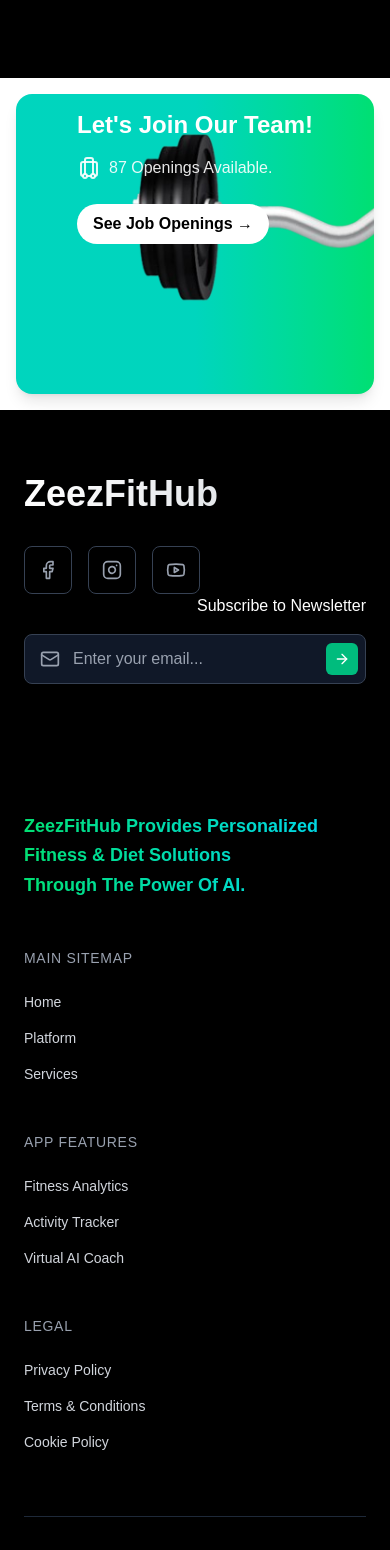
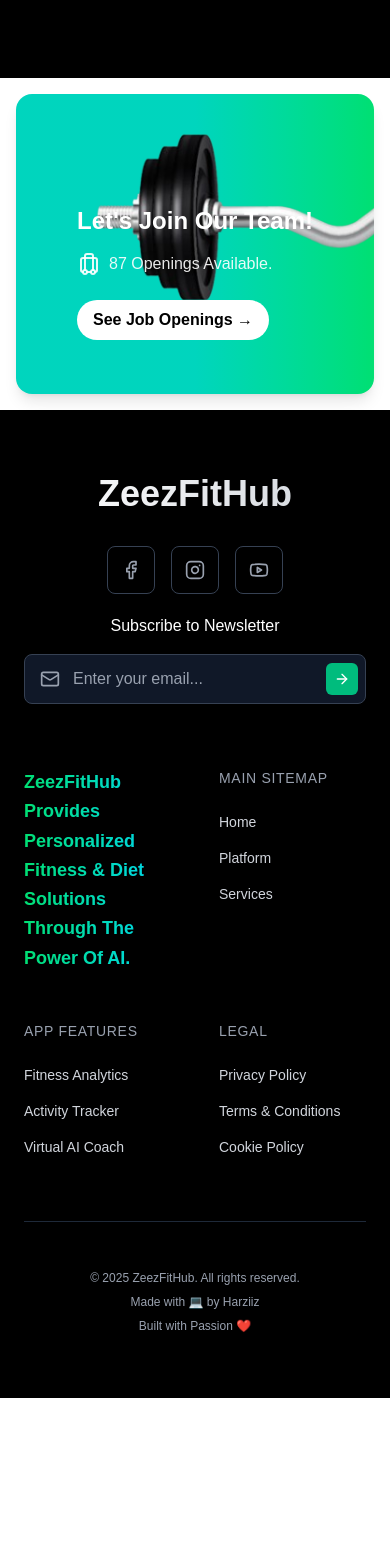
Before and after one commit to Harziz712/fitmode-demo, a Next.js app: page / in a window 390 px wide. Shown: the part 10118-11668 px from the top of the page. After the commit the page ends 11516 px from the top, so only its background shows below. Built offline with nearby package versions, Linux system fonts and the light colour scheme.

Commit message:
footer refactored

```diff
--- a/app/components/Contact.tsx
+++ b/app/components/Contact.tsx
@@ -22,7 +22,7 @@ const Contact = () => {
     >
       <div className="w-full rounded-2xl bg-gradient-to-r from-teal-400 via-teal-400 to-green-400 p-0">
         <div className="w-full rounded-2xl bg-gradient-to-r from-teal-400 via-teal-400 to-green-400 p-4 sm:p-6 md:p-8 flex flex-col md:flex-row items-center justify-between gap-6 text-white shadow-lg bg-[url(/barbell.png)] bg-cover bg-center bg-no-repeat min-h-[300px] md:min-h-[400px] lg:min-h-[500px]">
-          <div className="flex flex-col gap-4 md:gap-10 max-w-full md:max-w-md md:pl-10">
+          <div className="flex flex-col gap-4 md:gap-10  max-w-full md:max-w-xl pt-24 md:pt-0 md:pl-10">
             <h2 className="text-2xl sm:text-3xl md:text-5xl font-bold leading-tight">
               Let's Join Our Team!
             </h2>
@@ -34,7 +34,6 @@ const Contact = () => {
             </button>
           </div>
           <div className="w-full md:w-auto flex-shrink-0">
-            {/* You can add an image or illustration here for larger screens if needed */}
           </div>
         </div>
       </div>
--- a/app/components/Footer.tsx
+++ b/app/components/Footer.tsx
@@ -53,13 +53,13 @@ const Footer = () => {
       <div className="max-w-7xl mx-auto">
         {/* Header Section */}
         <div>
-        <div className="text-center grid w-full md:grid-cols-2 grid-cols-1   mb-16">
-         <div className=' text-start'>
+        <div className="text-center grid w-full md:grid-cols-2 grid-cols-1 gap-5 md:gap-0  md:mb-16">
+         <div className=' md:text-start '>
            <h1 className="text-4xl md:text-5xl font-bold mb-6 bg-gradient-to-r from-white to-gray-300 bg-clip-text text-transparent">
             ZeezFitHub
           </h1>
 
-          <div className="flex justify-start gap-4 mt-8">
+          <div className="flex md:justify-start  justify-center gap-4 mt-8">
             {[
               { Icon: FacebookIcon, href: 'https://facebook.com', label: 'Facebook' },
               { Icon: InstagramIcon, href: 'https://instagram.com', label: 'Instagram' },
@@ -86,7 +86,7 @@ const Footer = () => {
          </div>
 
         {/* Newsletter Subscription */}
-        <div className="mb-16 flex flex-col items-end">
+        <div className="mb-16 flex flex-col md:items-end">
           <h3 className="text-white  text-md font-medium mb-4">Subscribe to Newsletter</h3>
           <div className="relative w-full max-w-md">
             <Mail className="absolute left-4 top-1/2 transform -translate-y-1/2 w-5 h-5 text-gray-400" />
@@ -110,7 +110,7 @@ const Footer = () => {
 
         </div>
 </div>
-        <div className="grid grid-cols-1 md:grid-cols-3 lg:grid-cols-4 gap-12">
+        <div className="grid grid-cols-2 md:grid-cols-3 lg:grid-cols-4 gap-12">
           <p className="text-lg md:text-xl bg-gradient-to-r from-green-400 to-cyan-400 bg-clip-text text-transparent capitalize text-gray-300 max-w-2xl mx-auto font-bold leading-relaxed">
             ZeezFitHub provides personalized fitness & diet solutions<br />
             through the power of AI.
--- a/app/components/OurTeam.tsx
+++ b/app/components/OurTeam.tsx
@@ -66,7 +66,7 @@ const OurTeam = () => {
             </div>
 
             {/* Cards */}
-            <div className="grid grid-cols-1 sm:grid-cols-2 md:grid-cols-3 gap-10 py-5 px-4 max-w-6xl mx-auto">
+            <div className="grid grid-cols-1 sm:grid-cols-2 md:grid-cols-3 gap-10 py-5 px-4 max-w-6xl justify-center mx-auto">
                 {filtered.slice(0, visibleCount).map((member) => (
                     <TeamMemberCard
                         key={member.id}
```
